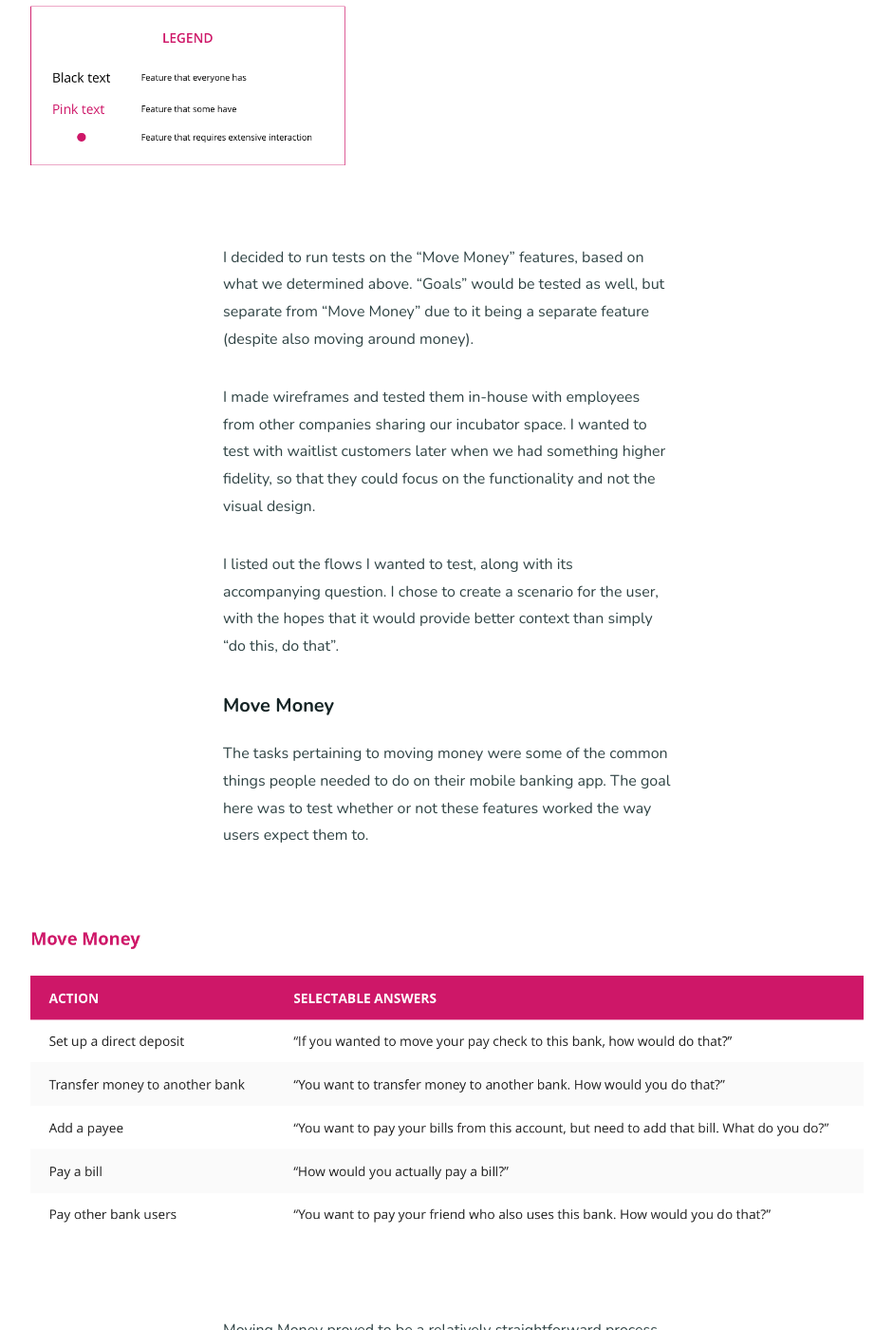
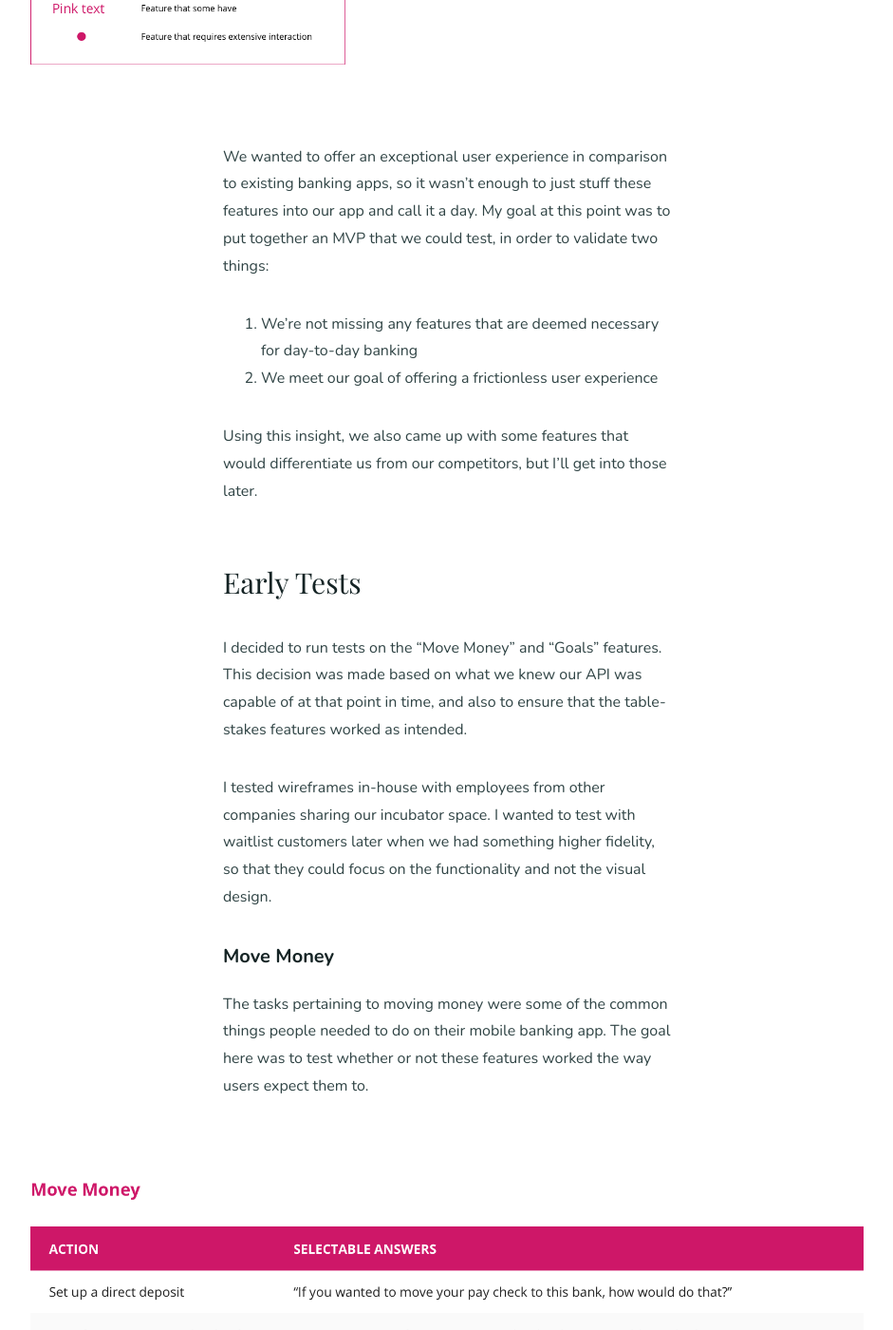
Before and after one commit to cyxzheng/cyxzheng.github.io, a Jekyll site: the page built from _projects/crux.md, in a window 1280 px wide and 1400 px high, scrolled down 11532 px. Shown: the whole window at 95% size, without its empty margins (169-1110 px from the left). Built offline with Jekyll 4.4.1, drawn with Linux system fonts in a browser that asks for light colours; nearby versions of some CDN libraries; some of the changed text lies outside the part shown.

Commit message:
crux updates

```diff
--- a/_projects/crux.md
+++ b/_projects/crux.md
@@ -6,16 +6,16 @@
 order: 2
 thumbnail: /assets/images/projects/crux/thumbnail.png
 cover: /assets/images/projects/crux/cover.png
-blurb: The team and I at Halleman Bradley aim to be at the center of a consumer's financial life, challenging the perception that banks don't work for their customers. By utilizing technology and leveraging data, we can provide a better, friendlier product than what currently exists on the market. </br> </br> I started with Halleman Bradley at the earliest stages, leading design for the company and moving us closer to 1 from 0.
+blurb: The team and I at Halleman Bradley aim to be at the center of a consumer's financial life, challenging the perception that banks don't work for their customers. By utilizing technology and leveraging data, we can provide a better, friendlier product than what currently exists on the market. </br> </br> I started with Halleman Bradley at the earliest stages, leading design for the company and moving us from 0 to 1.
 next-title: Property Inspector
 next-url: /property/
 ---
 
-# The current problem
+# The landscape
 
 Currently, the US banking industry is dominated by a few meganational banks who hold around 40% of all deposits. All these banks provide basic services to customers, such as holding deposits, being FDIC insured, and offering credit/loan products.
 
-Have banks been delighting consumers? Net Promoter Scores (the willingness of a customer to recommend a company's products or services to others) seem to suggest no. As well, consumers believe that their bank isn’t doing work for them.
+Banks do not delight consumers. Net Promoter Scores (the willingness of a customer to recommend a company's products or services to others) put this in writing quite clearly.
 
 <div class="case-image"><img src="/assets/images/projects/crux/nps.png" data-zoom="zoom"></div>
 
@@ -39,7 +39,7 @@
 
 ### Where we aim to be
 
-Our ultimate goal is to be the first place a consumer goes for any financial product, need, service, or advice, and the best way to lay the foundation for that was to become a bank.
+**We want to be a financial service that allows our customers to earn for what they do, not for what they have.** We want to be the first place a consumer goes for any financial product, need, service, or advice, and the best way to lay the foundation for that was to become a bank.
 
 <div class="case-image"><img src="/assets/images/projects/crux/bundled.png" data-zoom="zoom"></div>
 
@@ -57,15 +57,21 @@
 
 It was good for us to sit in a room and brainstorm, but we’re not our customers. We needed to see what people wanted in their bank, and decided to find this out by testing a few different landing pages through Facebook ads.
 
-We were looking to test what messaging and value propositions would land us the highest conversion rate of people who actually sign up for our waitlist after visiting the page. We had around 8 different landing pages, but eventually put our focus on two that yielded signups.
+We were looking to test what messaging and value propositions would land us the highest conversion rate of people who actually sign up for our waitlist after visiting the page.
 
-### Landing page #1
+### Early tests
+
+We ran a couple of different landing pages with different copy variants, but none of them were picking up too much traction.
+
+<div class="case-image"><img src="/assets/images/projects/crux/copies.png" data-zoom="zoom"></div>
+
+### Getting closer
 
 This was an idea where we thought paying people to bank with us would garner interest. As it turns out, $3 a month + 1% interest wasn’t a big enough value proposition for people to switch.
 
 <div class="case-image"><img src="/assets/images/projects/crux/landing1.png" data-zoom="zoom"></div>
 
-### Landing page #2
+### The one we stuck with
 
 Our approach with this landing page was to hit on the pain points that most people had with their bank. Things such as fees, processing times, opening hours… all annoyances that add up.
 
@@ -83,26 +89,22 @@
 
 <div class="case-image"><img src="/assets/images/projects/crux/comparisons.png" data-zoom="zoom"></div>
 
-Regardless of what the apps looked like, or how they functioned, we were able to find common features.
+Regardless of what the apps looked like, or how they functioned, we were able to find common features, as well as pinpoint the interaction-heavy features.
 
-<div class="case-image"><img src="/assets/images/projects/crux/commons.png" data-zoom="zoom"></div>
+<div class="case-image"><img src="/assets/images/projects/crux/interaction.png" data-zoom="zoom"></div>
 
 We wanted to offer an exceptional user experience in comparison to existing banking apps, so it wasn’t enough to just stuff these features into our app and call it a day. My goal at this point was to put together an MVP that we could test, in order to validate two things:
 
 1. We’re not missing any features that are deemed necessary for day-to-day banking
 2. We meet our goal of offering a frictionless user experience
 
-### Early Insights
+Using this insight, we also came up with some features that would differentiate us from our competitors, but I'll get into those later.
 
-We asked around the office about what people usually did when it came to using their banking apps. Some things like checking account balances required no interaction besides logging into the app, while other actions such as depositing checks or transferring money between accounts required user input.
+# Early Tests
 
-<div class="case-image"><img src="/assets/images/projects/crux/interaction.png" data-zoom="zoom"></div>
+I decided to run tests on the “Move Money” and "Goals" features. This decision was made based on what we knew our API was capable of at that point in time, and also to ensure that the table-stakes features worked as intended.
 
-I decided to run tests on the “Move Money” features, based on what we determined above. "Goals" would be tested as well, but separate from "Move Money" due to it being a separate feature (despite also moving around money).
-
-I made wireframes and tested them in-house with employees from other companies sharing our incubator space. I wanted to test with waitlist customers later when we had something higher fidelity, so that they could focus on the functionality and not the visual design.
-
-I listed out the flows I wanted to test, along with its accompanying question. I chose to create a scenario for the user, with the hopes that it would provide better context than simply “do this, do that”.
+I tested wireframes in-house with employees from other companies sharing our incubator space. I wanted to test with waitlist customers later when we had something higher fidelity, so that they could focus on the functionality and not the visual design.
 
 ### Move Money
 
@@ -202,26 +204,6 @@
 
 Not presenting information overload was also crucial. Having more screens was better than packing one screen with 4 different sets of instructions. People generally moved through the flows pretty quickly, so having an extra screen or two for the sake of clarity wasn’t the worst thing in the world.
 
-# Other visual things
-
-### Icons that spark joy
-
-Transactions are not the most interesting thing in the world to look at. They’re not always the easiest thing to decipher sometimes, as well. I created an icon set for all the transactions categories laid out for us in the API, with hopes that it will make transactions easier to scan and understand.
-
-<div class="case-image"><img src="/assets/images/projects/crux/icons.png" data-zoom="zoom"></div>
-
-### Illustrations that delight
-
-There are a lot of different states, and again, we want to be a friendly, approachable bank. I made some colorful illustrations to add delight to otherwise empty screens, and to visual convey information.
-
-<div class="case-image"><img src="/assets/images/projects/crux/illustrations.png" data-zoom="zoom"></div>
-
-### Styleguides and components
-
-For the sake of keeping things neat, consistent, easy to update, and easily referencable by engineering, I put together component guides complete with specifications.
-
-<div class="case-image"><img src="/assets/images/projects/crux/stylesheet.png" data-zoom="zoom"></div>
-
 # Creating further value
 
 We looked to improve upon or innovate new features that would provide value, and through conversations with our waitlist customers, we came up with a few things were small in nature but had a big impact on the customer experience of our product.
@@ -264,6 +246,26 @@
 
 <div class="case-image"><img src="/assets/images/projects/crux/finance.png" data-zoom="zoom"></div>
 
+# Other visual things
+
+### Icons that spark joy
+
+Transactions are not the most interesting thing in the world to look at. They’re not always the easiest thing to decipher sometimes, as well. I created an icon set for all the transactions categories laid out for us in the API, with hopes that it will make transactions easier to scan and understand.
+
+<div class="case-image"><img src="/assets/images/projects/crux/icons.png" data-zoom="zoom"></div>
+
+### Illustrations that delight
+
+There are a lot of different states, and again, we want to be a friendly, approachable bank. I made some colorful illustrations to add delight to otherwise empty screens, and to visual convey information.
+
+<div class="case-image"><img src="/assets/images/projects/crux/illustrations.png" data-zoom="zoom"></div>
+
+### Styleguides and components
+
+For the sake of keeping things neat, consistent, easy to update, and easily referencable by engineering, I put together component guides complete with specifications.
+
+<div class="case-image"><img src="/assets/images/projects/crux/stylesheet.png" data-zoom="zoom"></div>
+
 # Lessons and takeaways
 
 Every grand vision that turns into reality has to start from somewhere. Our goal is still ultimately to be the center of everyone’s financial lives, but to start, we need to build a product that some people love, and then make it work for even more people by learning from our customers.
```
Also changed, not shown: other parts of _projects/crux.md (+1 -1 lines), assets/images/projects/crux/copies.png (added), 9 other files.
